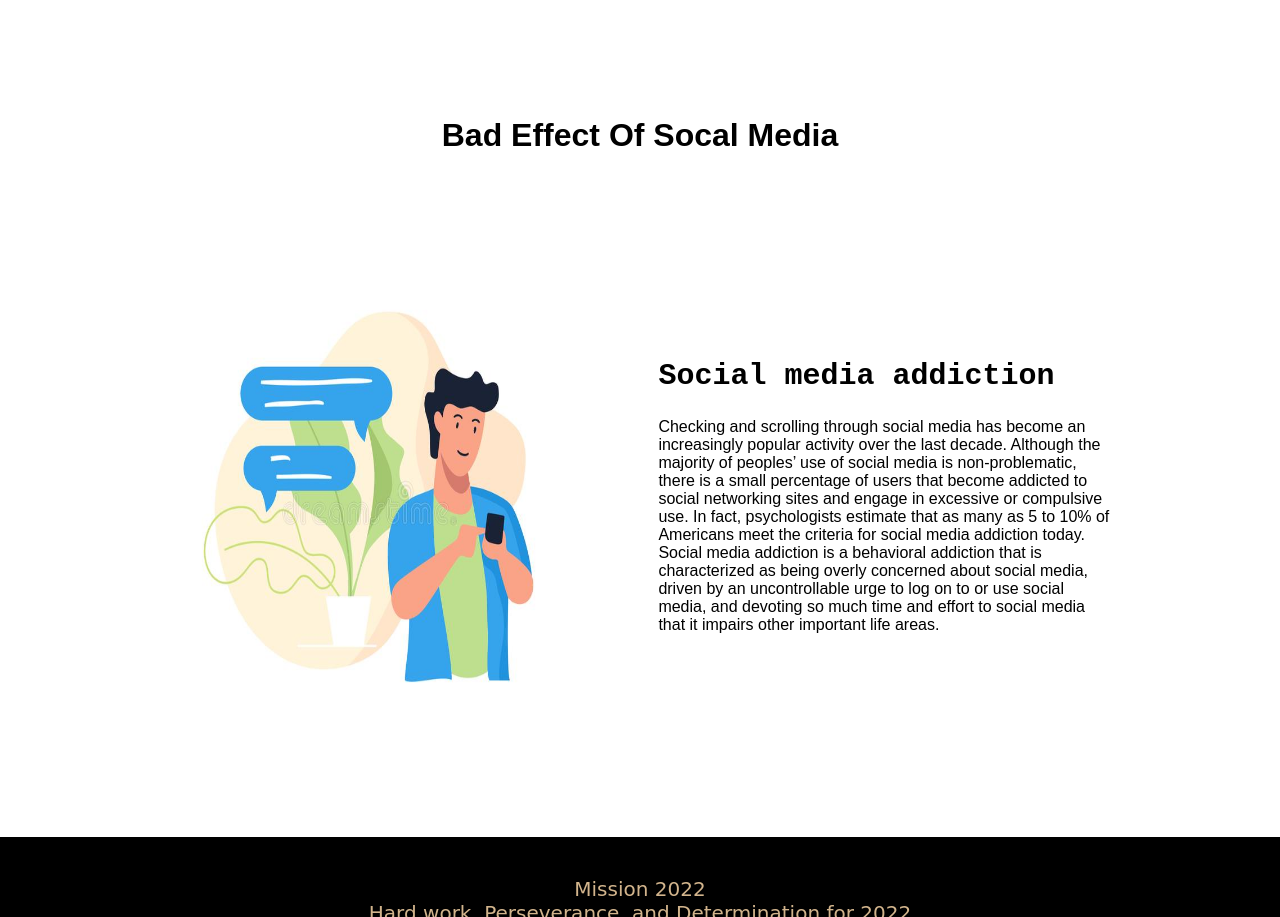
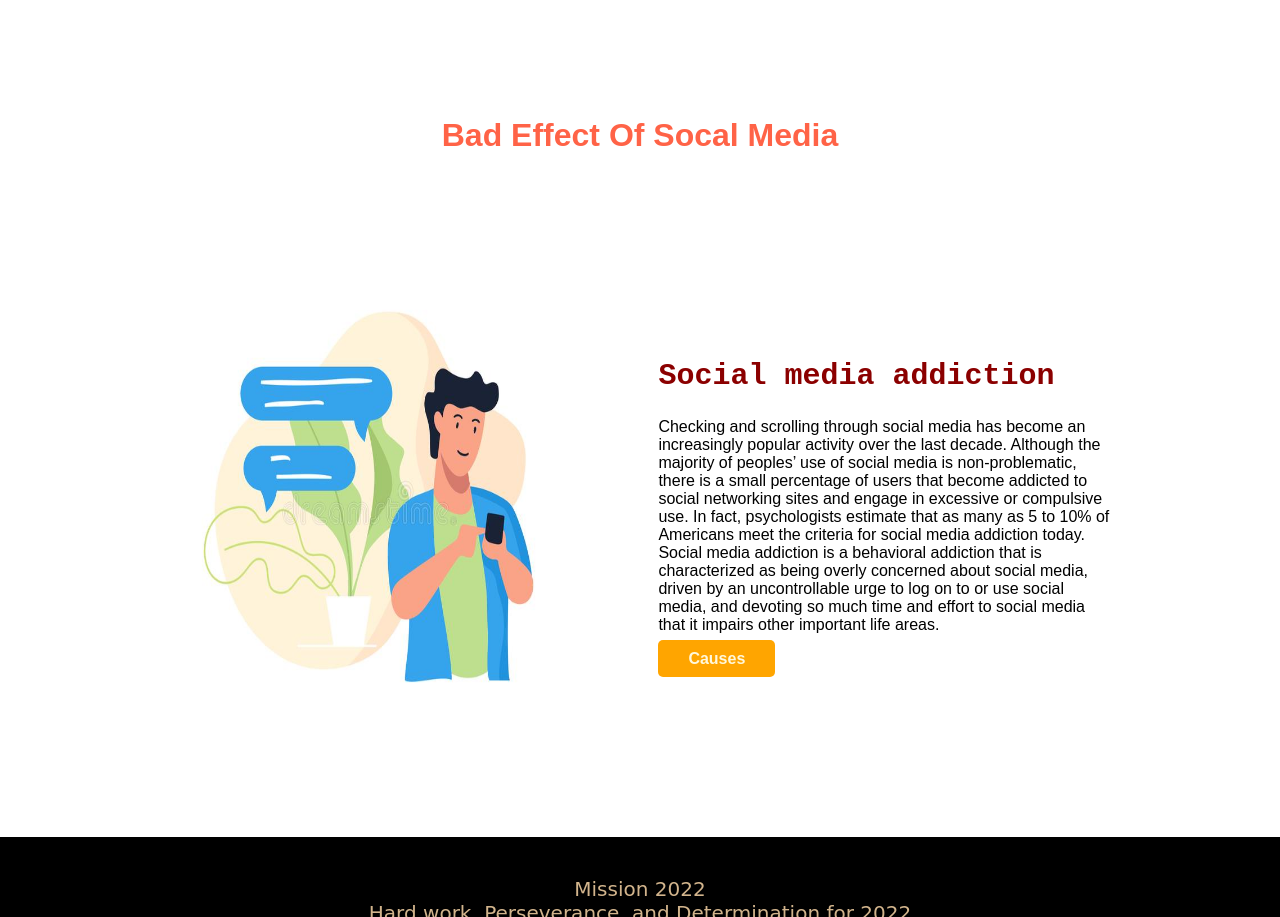
Before and after one commit to Xenon-xod/Assignment-repo, a plain HTML site: page index.html in a window 1280 px wide. Shown: the part 2096-3013 px from the top of the page. Drawn offline with Linux system fonts and the light colour scheme.

Commit message:
complete

```diff
--- a/index.html
+++ b/index.html
@@ -101,6 +101,7 @@
                 as being overly concerned about social media, driven by an uncontrollable urge to log on to or use
                 social media, and devoting so much time and effort to social media that it impairs other important life
                 areas.</p>
+            <a class="link-button" target="_blank" href="">Causes</a>
         </div>
     </section>
     <footer>
--- a/style.css
+++ b/style.css
@@ -96,8 +96,10 @@ footer{
 .addict-site{
     font-family: monospace;
     font-size: 30px;
+    color: darkred;
 }
 .effects{
     text-align: center;
     margin: 50px;
+    color: tomato;
 }
```
